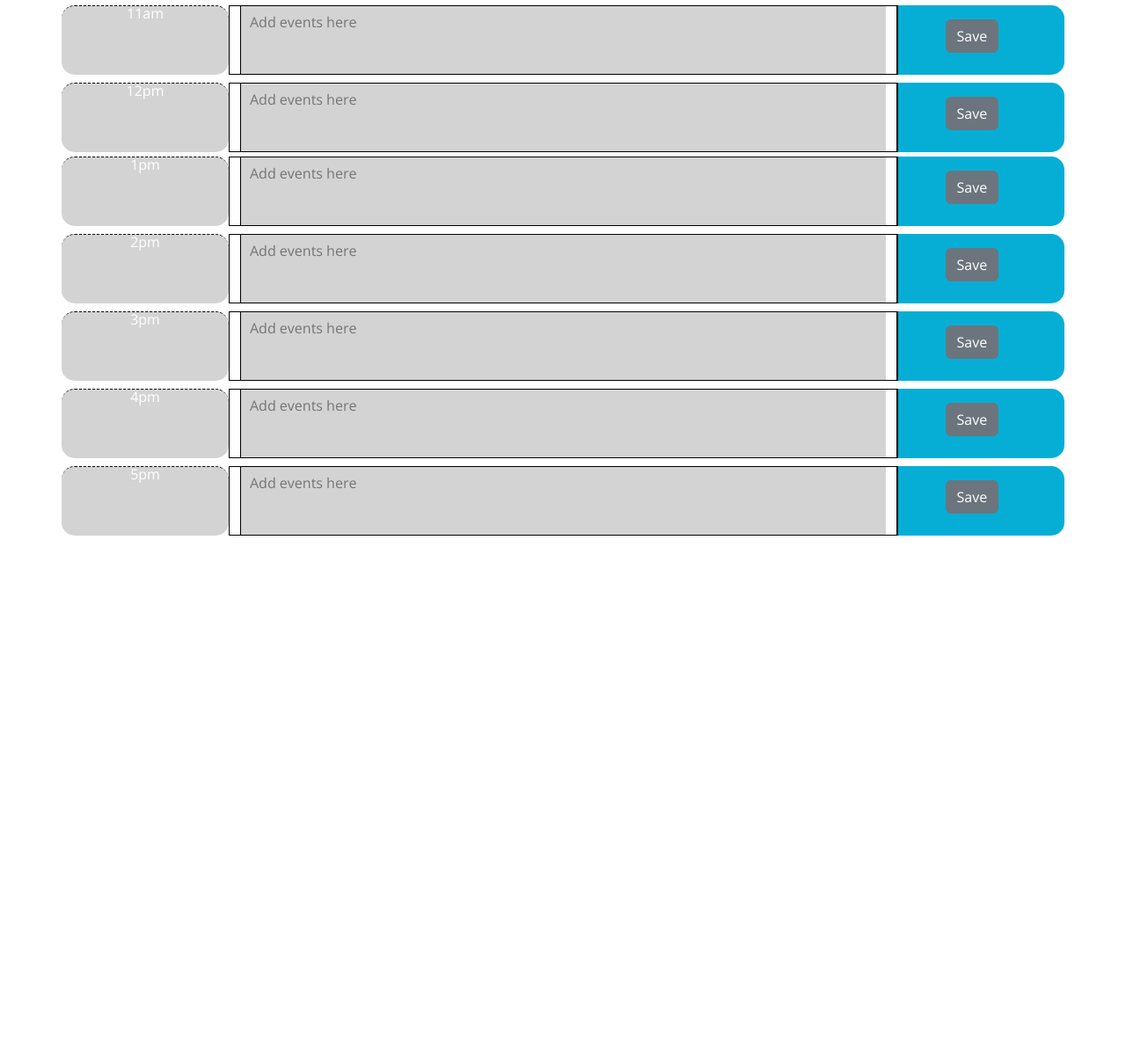
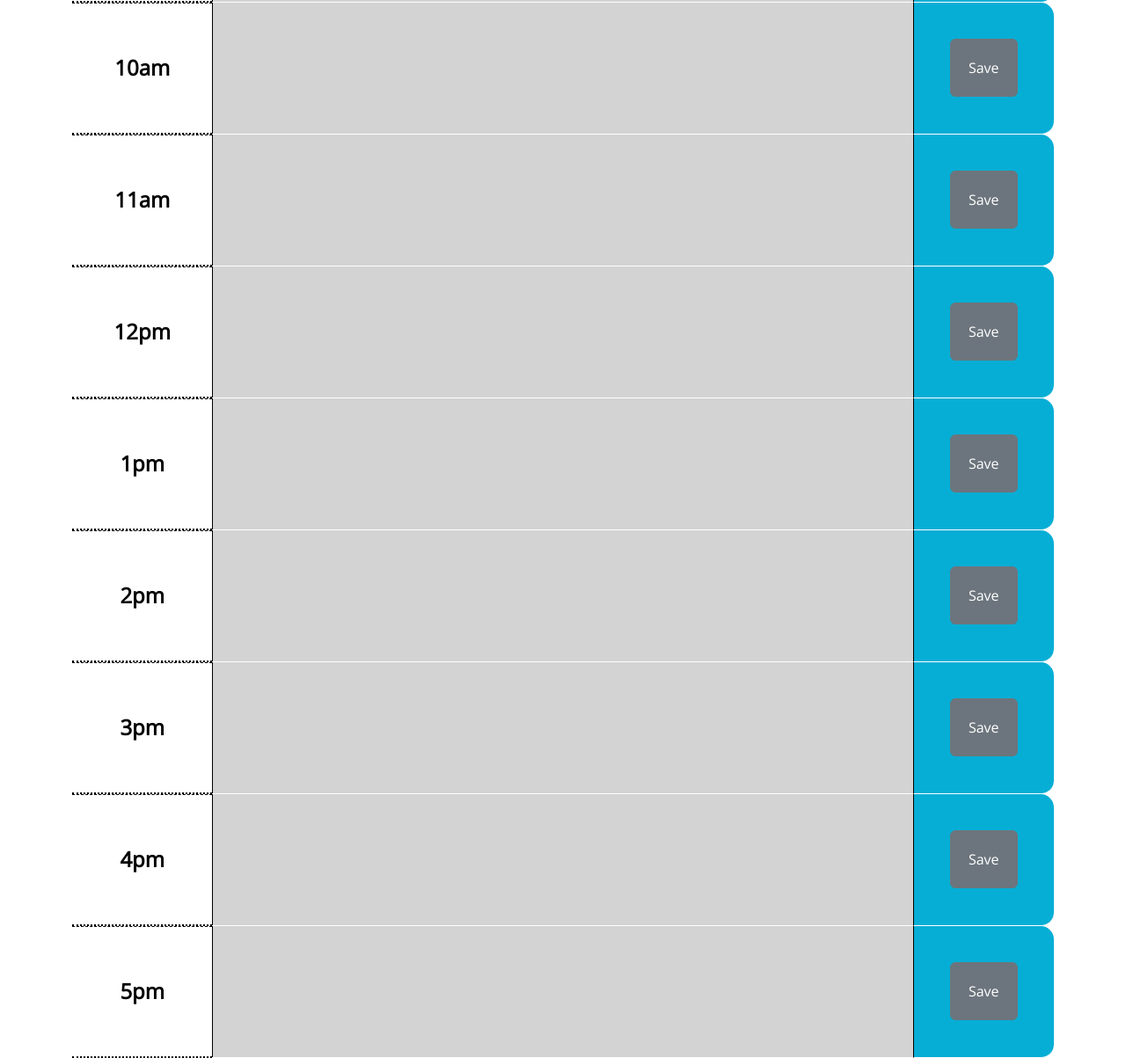
Before and after one commit to irtiza-S/day-scheduler, a plain HTML site: page index.html in a window 1280 px wide. Shown: the part 482-1685 px from the top of the page at 88% size. Before the commit the page ends 1091 px from the top, so only its background shows below. Drawn offline with nearby package versions, Linux system fonts and the light colour scheme.

Commit message:
updated styling for the timeblocks, finished the javascript code: implementing savebtn code - making use of localstorage, updating the html markup - replacing the bootstrap layout with a custom grid layour

```diff
--- a/assets/script/index.js
+++ b/assets/script/index.js
@@ -14,36 +14,27 @@ $(document).ready(function() {
 
     function timeState() {
         const currentHr = dayjs().format('H')
-        console.log(currentHr)
+        console.log(`current hr: ${currentHr}`)
         const timeblock = $('.time-block')
 
         timeblock.each(function () {
             var timeblockId = $(this).attr('id')
-            var textareaSibling = $(this).siblings('.time-slot').find('textarea');
-            console.log(timeblockId)
+            var textareaSibling = $(this).siblings('.timeslot').find('textarea');
+            console.log(`textarea sibling of ${timeblockId}: ${textareaSibling}`)
             var blockHours = parseInt(timeblockId)
 
             if (currentHr == blockHours) {
-                $(this).removeClass('past')
-                $(this).removeClass('future')
-                $(this).addClass("present");
                 textareaSibling.removeClass('past')
                 textareaSibling.removeClass('future')
                 textareaSibling.addClass("present");
                 textareaSibling.prop('disabled', false)
             }
             else if (currentHr > blockHours) {
-                $(this).removeClass('present')
-                $(this).removeClass('future')
-                $(this).addClass('past')
                 textareaSibling.removeClass('present')
                 textareaSibling.removeClass('future')
                 textareaSibling.addClass('past')
                 textareaSibling.prop('disabled', true)
             } else {
-                $(this).removeClass('present')
-                $(this).removeClass('past')
-                $(this).addClass('future')
                 textareaSibling.removeClass('present')
                 textareaSibling.removeClass('past')
                 textareaSibling.addClass('future')
@@ -52,6 +43,74 @@ $(document).ready(function() {
         })
     }
 
+
+    function loadData() {
+      if (localStorage["9am"] !== null && localStorage["9am"] !== undefined) {
+        var nineAm = $("<p>" + localStorage["9am"] + "</p>");
+        $("#nineAm").append(nineAm[0].innerText);
+      } else {
+        ("");
+      }
+      if (localStorage["10am"] !== null && localStorage["10am"] !== undefined) {
+        var tenAm = $("<p>" + localStorage["10am"] + "</p>");
+        $("#tenAm").append(tenAm[0].innerText);
+      } else {
+        ("");
+      }
+      if (localStorage["11am"] !== null && localStorage["11am"] !== undefined) {
+        var elevenAm = $("<p>" + localStorage["11am"] + "</p>");
+        $("#elevenAm").append(elevenAm[0].innerText);
+      } else {
+        ("");
+      }
+      if (localStorage["12pm"] !== null && localStorage["12pm"] !== undefined) {
+        var twelvePm = $("<p>" + localStorage["12pm"] + "</p>");
+        $("#twelvePm").append(twelvePm[0].innerText);
+      } else {
+        ("");
+      }
+      if (localStorage["1pm"] !== null && localStorage["1pm"] !== undefined) {
+        var onePm = $("<p>" + localStorage["1pm"] + "</p>");
+        $("#onePm").append(onePm[0].innerText);
+      } else {
+        ("");
+      }
+      if (localStorage["2pm"] !== null && localStorage["2pm"] !== undefined) {
+        var twoPm = $("<p>" + localStorage["2pm"] + "</p>");
+        $("#twoPm").append(twoPm[0].innerText);
+      } else {
+        ("");
+      }
+      if (localStorage["3pm"] !== null && localStorage["3pm"] !== undefined) {
+        var threePm = $("<p>" + localStorage["3pm"] + "</p>");
+        $("#threePm").append(threePm[0].innerText);
+      } else {
+        ("");
+      }
+      if (localStorage["4pm"] !== null && localStorage["4pm"] !== undefined) {
+        var fourPm = $("<p>" + localStorage["4pm"] + "</p>");
+        $("#fourPm").append(fourPm[0].innerText);
+      } else {
+        ("");
+      }
+      if (localStorage["5pm"] !== null && localStorage["5pm"] !== undefined) {
+        var fivePm = $("<p>" + localStorage["5pm"] + "</p>");
+        $("#fivePm").append(fivePm[0].innerText);
+      } else {
+        ("");
+      }
+    }
+
+
+    $(".saveBtn").on("click", function (event) {
+        var calendarItem =
+          event.target.parentElement.previousElementSibling.children[0].value;
+        localStorage.setItem(event.target.attributes[0].value, calendarItem);
+    });
+
+    loadData()
     currentDate()
     timeState()
-  });
+
+
+  })
--- a/assets/styles/style.css
+++ b/assets/styles/style.css
@@ -28,54 +28,83 @@ header {
 
 .time-block {
   text-align: center;
-  border-radius: 15px;
+  display: flex;
+  justify-content: center;
+  align-items: center;
+  color: black;
+  border-bottom: 2px dotted black;
+  border-top: 2px dotted black;
+  border-left: none;
 }
 
-.time-slot {
+.timeslot {
   display: flex;
-  border: 1px solid black;
+  border-bottom: 1px solid white;
+  border-right: 1px solid black;
 }
 
-.time-slot textarea {
+.timeslot textarea {
   flex: 1;
+  font-size: 1.1rem;
+  font-weight: bold;
 }
 
 .row {
   white-space: pre-wrap;
   height: 80px;
-  border-top: 1px solid white;
 }
 
 .hour {
   background-color: #ffffff;
   color: #000000;
   border-top: 1px dashed #000000;
+  font-size: 1.5rem;
+  font-weight: bold;
 }
 
 .past {
   background-color: #d3d3d3;
-  color: white;
 }
 
 .present {
   background-color: #ff6961;
-  color: white;
 }
 
 .future {
   background-color: #77dd77;
-  color: white;
 }
 
 .saveBtn {
-  border-left: 1px solid black;
+  border-bottom: 1px solid white;
   border-top-right-radius: 15px;
   border-bottom-right-radius: 15px;
   background-color: #06aed5;
   color: white;
+  display: flex;
+  justify-content: center;
+  align-items: center;
+
+}
+
+.btn-styling {
+  padding: 20px;
 }
 
 .saveBtn i:hover {
   font-size: 20px;
   transition: all 0.3s ease-in-out;
 }
+
+
+.container {
+  display: grid;
+  grid-template-rows: repeat(9, 150px);
+  width: 100%;
+  max-height: 2050px;
+}
+
+
+.time-sub-container {
+  display: grid;
+  grid-template-columns: 1fr 5fr 1fr;
+}
--- a/index.html
+++ b/index.html
@@ -30,9 +30,100 @@
       <p class="lead">A simple calendar app for scheduling your work day</p>
       <p id="currentDay" class="lead"></p>
     </header>
-    <main class="container">
-      <!-- Timeblocks go here -->
-      <div class="row mt-4">
+    <main class="container mt-5">
+
+      <div class="time-sub-container">
+        <div class="time-block hour" id="9">9am</div>
+        <div class="timeslot">
+          <textarea name="" id="nineAm" class="calendar-item"></textarea>
+        </div>
+        <div class="saveBtn">
+          <button id="9am" class="btn btn-secondary btn-styling">Save</button>
+        </div>
+      </div>
+
+      <div class="time-sub-container">
+          <div class="time-block hour" id="10">10am</div>
+          <div class="timeslot">
+            <textarea name="" id="tenAm"  class="calendar-item"></textarea>
+          </div>
+          <div class="saveBtn">
+            <button id="10am" class="btn btn-secondary btn-styling">Save</button>
+          </div>
+      </div>
+
+      <div class="time-sub-container">
+        <div class="time-block hour" id="11">11am</div>
+        <div class="timeslot">
+          <textarea name="" id="elevenAm" class="calendar-item"></textarea>
+        </div>
+        <div class="saveBtn">
+          <button id="11am" class="btn btn-secondary btn-styling">Save</button>
+        </div>
+      </div>
+
+      <div class="time-sub-container">
+        <div class="time-block hour" id="12">12pm</div>
+        <div class="timeslot">
+          <textarea name="" id="twelvePm" class="calendar-item"></textarea>
+        </div>
+        <div class="saveBtn">
+          <button id="12pm" class="btn btn-secondary btn-styling">Save</button>
+        </div>
+      </div>
+
+      <div class="time-sub-container">
+        <div class="time-block hour" id="13">1pm</div>
+        <div class="timeslot">
+          <textarea name="" id="onePm" class="calendar-item"></textarea>
+        </div>
+        <div class="saveBtn">
+          <button id='1pm' class="btn btn-secondary btn-styling">Save</button>
+        </div>
+      </div>
+
+      <div class="time-sub-container">
+        <div class="time-block hour" id="14">2pm</div>
+        <div class="timeslot">
+          <textarea name="" id="twoPm" class="calendar-item"></textarea>
+        </div>
+        <div class="saveBtn">
+          <button id='2pm' class="btn btn-secondary btn-styling">Save</button>
+        </div>
+      </div>
+
+      <div class="time-sub-container">
+        <div class="time-block hour" id="15">3pm</div>
+        <div class="timeslot">
+          <textarea name="" id="threePm" class="calendar-item"></textarea>
+        </div>
+        <div class="saveBtn">
+          <button id='3pm' class="btn btn-secondary btn-styling">Save</button>
+        </div>
+      </div>
+
+      <div class="time-sub-container">
+        <div class="time-block hour" id="16">4pm</div>
+        <div class="timeslot">
+          <textarea name="" id="fourPm" class="calendar-item"></textarea>
+        </div>
+        <div class="saveBtn">
+          <button id='4pm' class="btn btn-secondary btn-styling">Save</button>
+        </div>
+      </div>
+
+      <div class="time-sub-container">
+        <div class="time-block hour" id="17">5pm</div>
+        <div class="timeslot">
+          <textarea name="" id="fivePm" class="calendar-item"></textarea>
+        </div>
+        <div class="saveBtn">
+          <button id='5pm' class="btn btn-secondary btn-styling">Save</button>
+        </div>
+      </div>
+
+      <!-- Timeblocks go here
+      <div class="row mt-2">
         <div class="col-2 time-block hour" id="9">9am</div>
         <div class="col-8 time-slot">
           <textarea
@@ -48,7 +139,7 @@
         </div>
       </div>
 
-      <div class="row mt-2">
+      <div class="row mt-5">
         <div class="col-2 time-block hour" id="10">10am</div>
         <div class="col-8 time-slot">
           <textarea
@@ -64,7 +155,7 @@
         </div>
       </div>
 
-      <div class="row mt-2">
+      <div class="row mt-5">
         <div class="col-2 time-block hour" id="11">11am</div>
         <div class="col-8 time-slot">
           <textarea
@@ -80,7 +171,7 @@
         </div>
       </div>
 
-      <div class="row mt-2">
+      <div class="row mt-5">
         <div class="col-2 time-block hour" id="12">12pm</div>
         <div class="col-8 time-slot">
           <textarea
@@ -96,8 +187,8 @@
         </div>
       </div>
 
-      <div class="row mt-1">
-        <div class="col-2 time-block hour" id="13">1pm</div>
+      <div class="row mt-5">
+        <div class="col-2 time-block hour" id="23">1pm</div>
         <div class="col-8 time-slot">
           <textarea
             id="onePm"
@@ -112,7 +203,7 @@
         </div>
       </div>
 
-      <div class="row mt-2">
+      <div class="row mt-5">
         <div class="col-2 time-block hour" id="14">2pm</div>
         <div class="col-8 time-slot">
           <textarea
@@ -128,7 +219,7 @@
         </div>
       </div>
 
-      <div class="row mt-2">
+      <div class="row mt-5">
         <div class="col-2 time-block hour" id="15">3pm</div>
         <div class="col-8 time-slot">
           <textarea
@@ -144,7 +235,7 @@
         </div>
       </div>
 
-      <div class="row mt-2">
+      <div class="row mt-5">
         <div class="col-2 time-block hour" id="16">4pm</div>
         <div class="col-8 time-slot">
           <textarea
@@ -160,8 +251,8 @@
         </div>
       </div>
 
-      <div class="row mt-2">
-        <div class="col-2 time-block hour" id="22">5pm</div>
+      <div class="row mt-5">
+        <div class="col-2 time-block hour" id="17">5pm</div>
         <div class="col-8 time-slot">
           <textarea
             id="fivePm"
@@ -174,7 +265,7 @@
         <div class="col-2 saveBtn">
           <button id="5pm" class="btn btn-secondary">Save</button>
         </div>
-      </div>
+      </div> -->
 
     </main>
 
```
